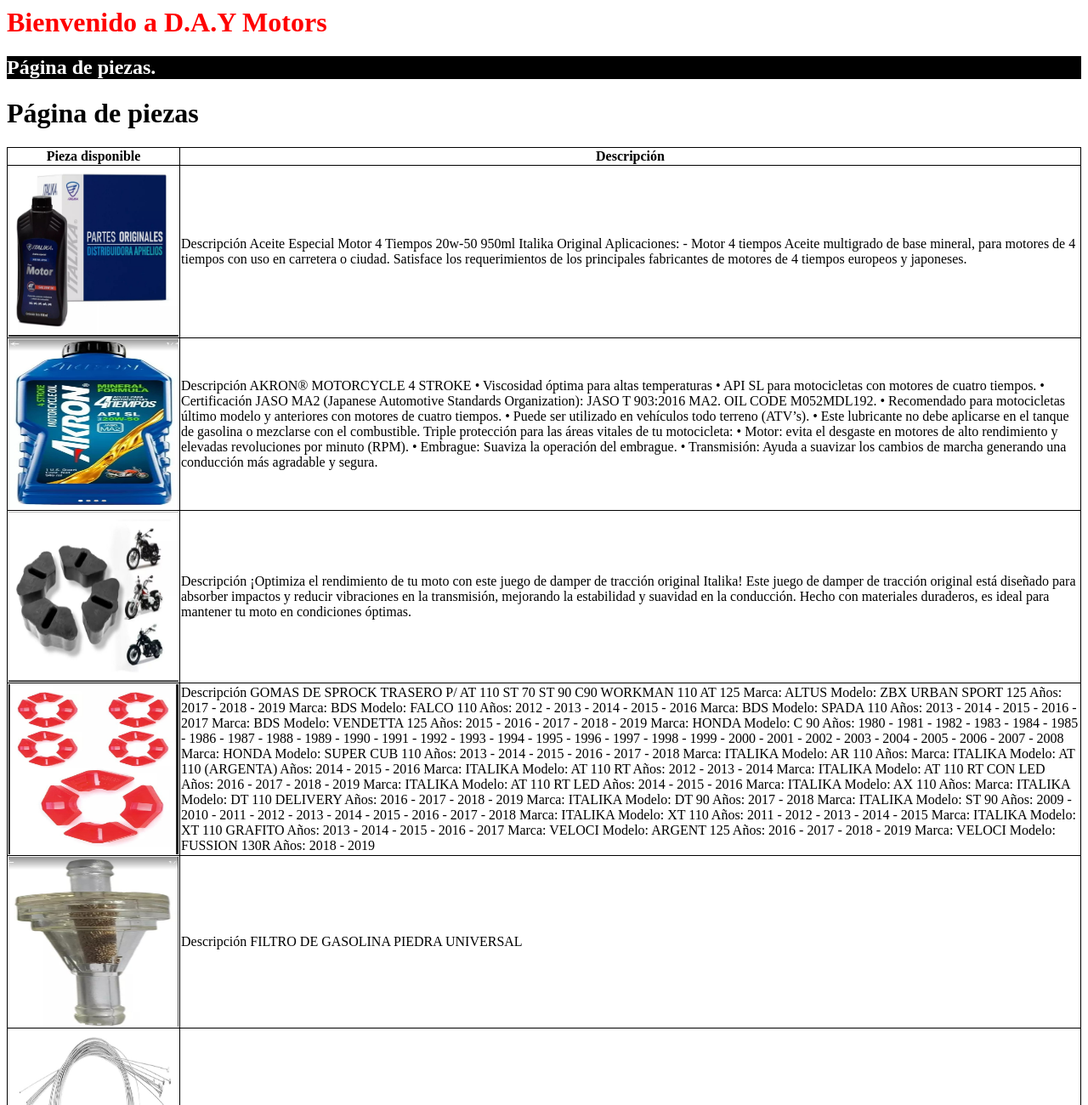
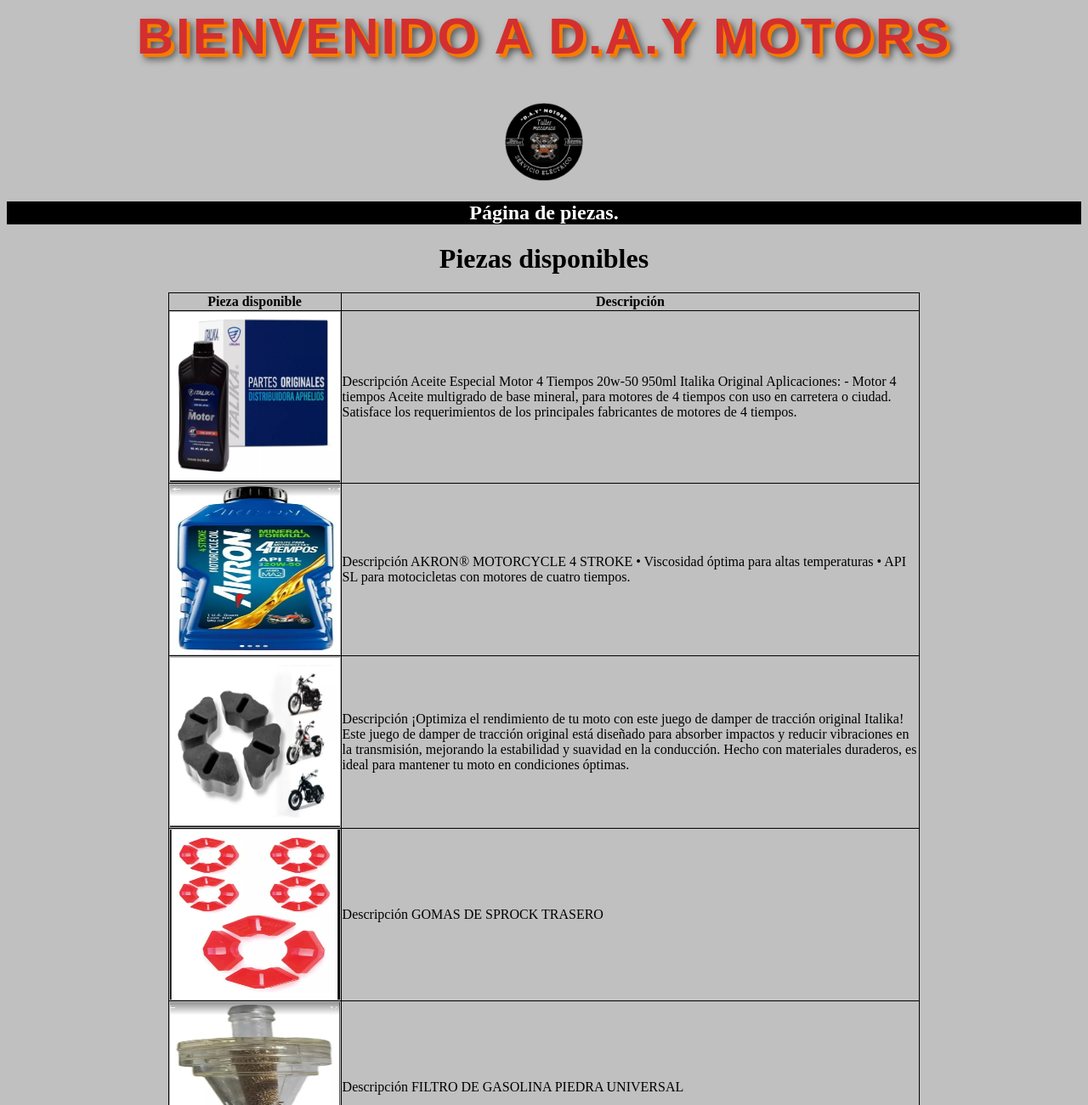
Before and after one commit to Kevinhero429/taller-D.A.Y-Motor, a plain HTML site: page piezas.html in a window 1280 px wide. Shown: the top 1300 px of the page at 85% size. Drawn offline with Linux system fonts and the light colour scheme.

Commit message:
Add files via upload

```diff
--- a/piezas.html
+++ b/piezas.html
@@ -2,14 +2,19 @@
 <html>
 <head>
 <title align="center">Bienvenido a D.A.Y. Motors</title>
-<h1 style="color: red;">Bienvenido a D.A.Y Motors</h1>
+<h1 align="center" style="font-family: 'Anton', sans-serif;
+font-size: 60px;
+color: #D32F2F; /* Rojo intenso */
+text-transform: uppercase;
+letter-spacing: 3px;
+text-shadow: 4px 4px 0px #F57C00, 6px 6px 10px rgba(0, 0, 0, 0.7)">Bienvenido a D.A.Y Motors</h1><p align="center"><img src="img/Imagen2.png" width="100" height="100"></p>
 </head>
-<body>
+<body bgcolor="#C0C0C0">
     <div style="background-color: black;color: white;">
-        <h2>Página de piezas.</h2>
+        <h2 align="center">Página de piezas.</h2>
     </div>
 <main>
-    <h1>Página de piezas</h1>
+    <h1 align="center">Piezas disponibles</h1>
 </main>
 <style>
     table, th, td{
@@ -17,7 +22,7 @@
         border-collapse: collapse;
     }
 </style>
-<table>
+<table style="width: 70%;" align="center">
     <tr>
         <th>Pieza disponible</th>
         <th>Descripción</th>
@@ -31,12 +36,12 @@
             - Motor 4 tiempos
 
             Aceite multigrado de base mineral, para motores de 4 tiempos con uso en carretera o ciudad.
-            Satisface los requerimientos de los principales fabricantes de motores de 4 tiempos europeos y japoneses.</td>
+            Satisface los requerimientos de los principales fabricantes de motores de 4 tiempos.</td>
     </tr>
     <tr>
         <th><img src="img/imagen23.jpg" width="200" height="200"></th>
         <td>Descripción
-            AKRON® MOTORCYCLE 4 STROKE • Viscosidad óptima para altas temperaturas • API SL para motocicletas con motores de cuatro tiempos. • Certificación JASO MA2 (Japanese Automotive Standards Organization): JASO T 903:2016 MA2. OIL CODE M052MDL192. • Recomendado para motocicletas último modelo y anteriores con motores de cuatro tiempos. • Puede ser utilizado en vehículos todo terreno (ATV’s). • Este lubricante no debe aplicarse en el tanque de gasolina o mezclarse con el combustible. Triple protección para las áreas vitales de tu motocicleta: • Motor: evita el desgaste en motores de alto rendimiento y elevadas revoluciones por minuto (RPM). • Embrague: Suaviza la operación del embrague. • Transmisión: Ayuda a suavizar los cambios de marcha generando una conducción más agradable y segura.</td>
+            AKRON® MOTORCYCLE 4 STROKE • Viscosidad óptima para altas temperaturas • API SL para motocicletas con motores de cuatro tiempos.</td>
     </tr>
     <tr>
         <th><img src="img/imagen24.jpg" width="200" height="200"></th>
@@ -47,27 +52,7 @@
     <tr>
         <th><img src="img/imagen25.jpg" width="200" height="200"></th>
         <td>Descripción
-            GOMAS DE SPROCK TRASERO P/ AT 110 ST 70 ST 90 C90 WORKMAN 110 AT 125
-
-            Marca: ALTUS Modelo: ZBX URBAN SPORT 125 Años: 2017 - 2018 - 2019
-            Marca: BDS Modelo: FALCO 110 Años: 2012 - 2013 - 2014 - 2015 - 2016
-            Marca: BDS Modelo: SPADA 110 Años: 2013 - 2014 - 2015 - 2016 - 2017
-            Marca: BDS Modelo: VENDETTA 125 Años: 2015 - 2016 - 2017 - 2018 - 2019
-            Marca: HONDA Modelo: C 90 Años: 1980 - 1981 - 1982 - 1983 - 1984 - 1985 - 1986 - 1987 - 1988 - 1989 - 1990 - 1991 - 1992 - 1993 - 1994 - 1995 - 1996 - 1997 - 1998 - 1999 - 2000 - 2001 - 2002 - 2003 - 2004 - 2005 - 2006 - 2007 - 2008
-            Marca: HONDA Modelo: SUPER CUB 110 Años: 2013 - 2014 - 2015 - 2016 - 2017 - 2018
-            Marca: ITALIKA Modelo: AR 110 Años:
-            Marca: ITALIKA Modelo: AT 110 (ARGENTA) Años: 2014 - 2015 - 2016
-            Marca: ITALIKA Modelo: AT 110 RT Años: 2012 - 2013 - 2014
-            Marca: ITALIKA Modelo: AT 110 RT CON LED Años: 2016 - 2017 - 2018 - 2019
-            Marca: ITALIKA Modelo: AT 110 RT LED Años: 2014 - 2015 - 2016
-            Marca: ITALIKA Modelo: AX 110 Años:
-            Marca: ITALIKA Modelo: DT 110 DELIVERY Años: 2016 - 2017 - 2018 - 2019
-            Marca: ITALIKA Modelo: DT 90 Años: 2017 - 2018
-            Marca: ITALIKA Modelo: ST 90 Años: 2009 - 2010 - 2011 - 2012 - 2013 - 2014 - 2015 - 2016 - 2017 - 2018
-            Marca: ITALIKA Modelo: XT 110 Años: 2011 - 2012 - 2013 - 2014 - 2015
-            Marca: ITALIKA Modelo: XT 110 GRAFITO Años: 2013 - 2014 - 2015 - 2016 - 2017
-            Marca: VELOCI Modelo: ARGENT 125 Años: 2016 - 2017 - 2018 - 2019
-            Marca: VELOCI Modelo: FUSSION 130R Años: 2018 - 2019</td>
+            GOMAS DE SPROCK TRASERO</td>
     </tr>
     <tr>
         <th><img src="img/imagen26.jpg" width="200" height="200"></th>
@@ -87,7 +72,7 @@
     <tr>
         <th><img src="img/imagen29.jpg" width="200" height="200"></th>
         <td>Descripción
-            Esta batería no se maneja con ácido. Es sellada y completamente nuevas. Esta batería no se necesita preparar, ya viene cargada y lista para usar, sólo atornilla, y ¡LISTO! Además que no sufre resequedad, ya que es libre de mantenimiento.
+            Esta batería no se maneja con ácido. Esta batería no se necesita preparar, ya viene cargada y lista para usar, sólo atornilla, y ¡LISTO!
 
             Las medidas de esta batería son:
             -Largo 8.5cm
@@ -113,16 +98,16 @@
         <th><img src="img/imagen31.jpg" width="200" height="200"></th>
         <td>Descripción
             Cámara  2.75/3.00 -18
-            UNIVERSAL: RIN 17, 18 Y 21</td>
+            UNIVERSAL: RIN 17, 18 Y 21, Cámara 2.75/21, Cámara 120/80/18, Cámara 2.75/17, Cámara 3.00/18</td>
     </tr>
 </table>
 <header>
     <nav>
         <ul>
             <li><a href="index.html">Inicio</a></li>
+            <li><a href="horario.html">Horario de atención</a></li>
+            <li><a href="piezas.html">Refacciones</a></li>
             <li><a href="accesorio.html">Accesorios disponibles</a></li>
-            <li><a href="horario.html">Horario de atención</a></li>
-            <li><a href="piezas.html">Piezas de repuesto</a></li>
         </ul>
     </nav>
 </header>
```
Also changed, not shown: accesorio.html (+18 -23 lines), horario.html (+11 -6 lines), index.html (+11 -5 lines), img/Imagen2.png (added).
